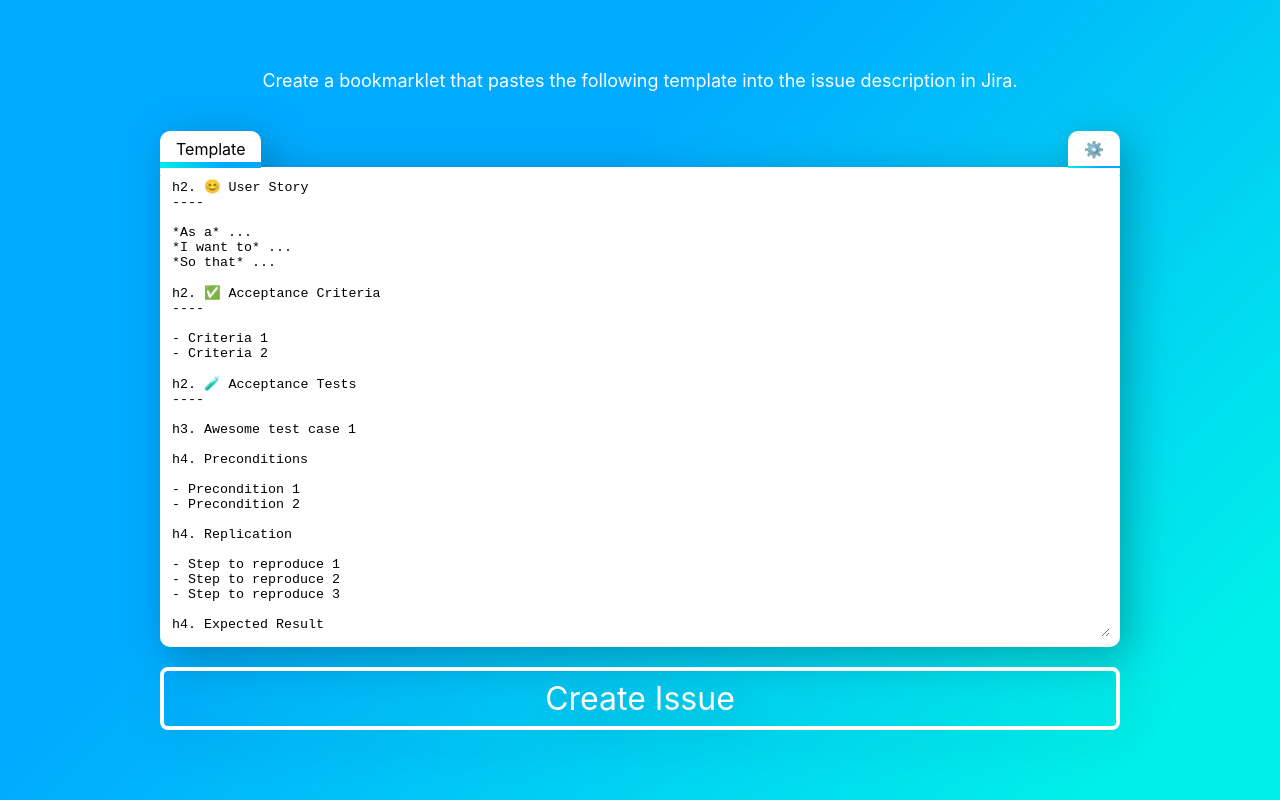
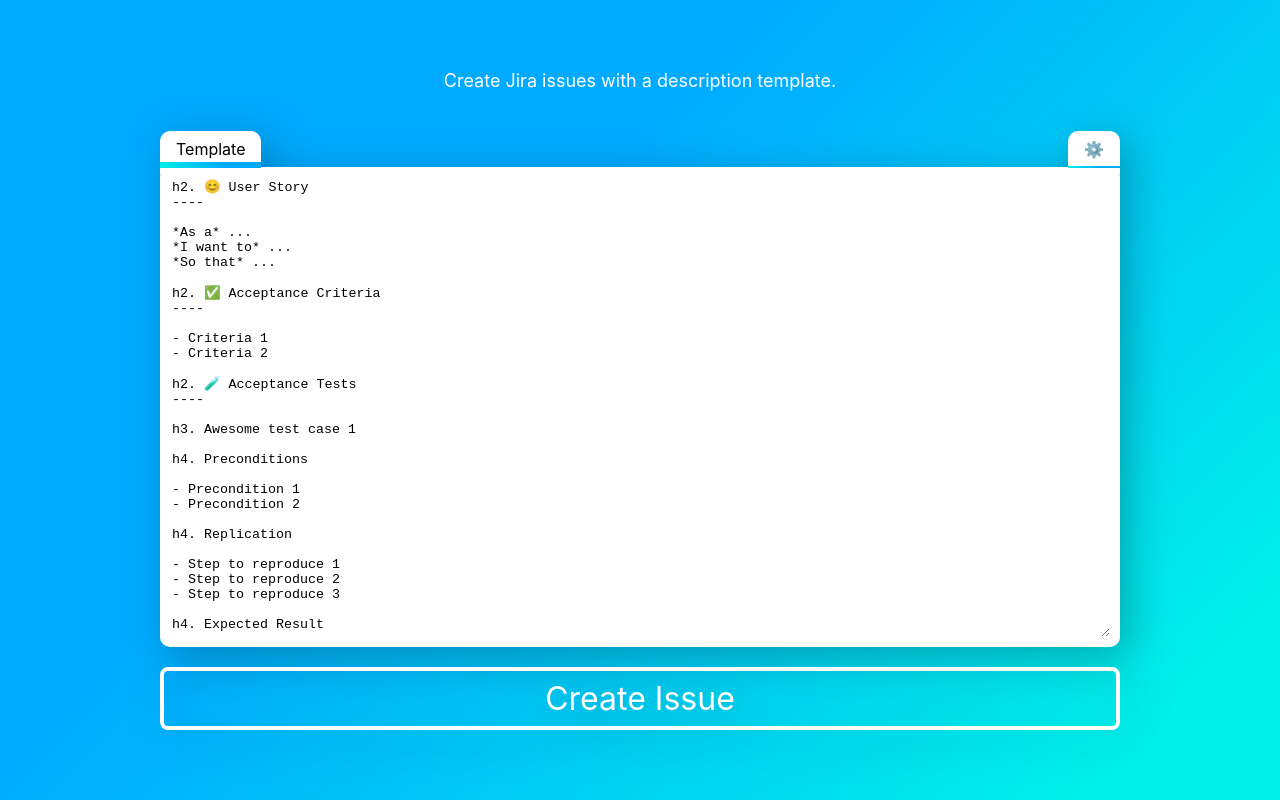
Before and after one commit to fourcube/jira-template-bookmarklet, a Next.js app: page / in a window 1280 px wide. Built offline with nearby package versions, Linux system fonts and the light colour scheme.

Commit message:
chore: change wording

```diff
--- a/pages/index.tsx
+++ b/pages/index.tsx
@@ -57,8 +57,7 @@
     <main className={styles.main}>
       <div className={styles.container}>
         <p className={styles.p}>
-          Create a bookmarklet that pastes the following template into the issue
-          description in Jira.
+          Create Jira issues with a description template.
         </p>
 
         <div className={styles.templateEditor}>
```
